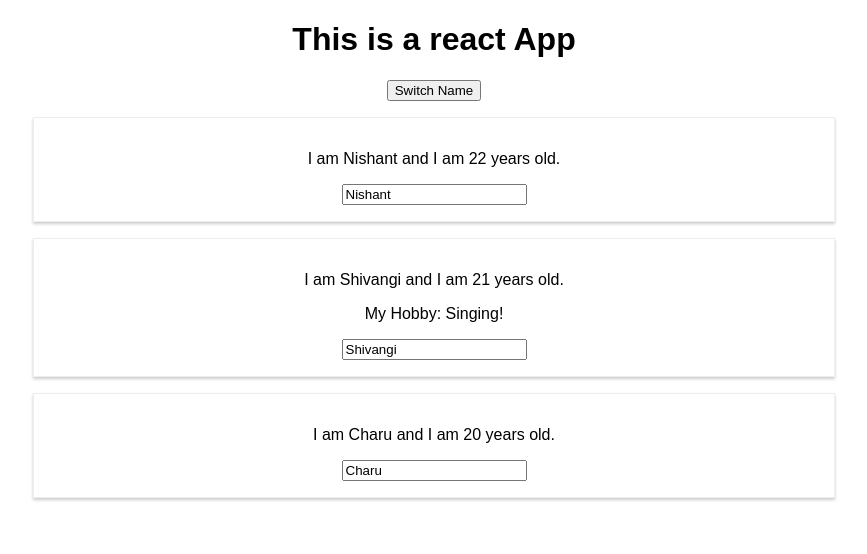
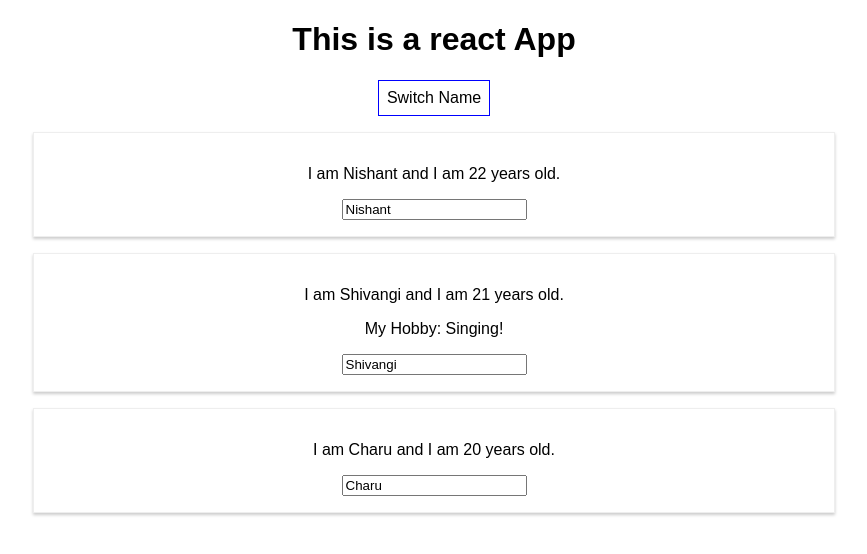
Before and after one commit to nishantsanu/learn_REACT, a React (Create React App) app: page / in a window 1280 px wide. Shown: the top 554 px of the page, without its empty margins (206-1073 px from the left). Built offline with nearby package versions, Linux system fonts and the light colour scheme.

Commit message:
inline styling of button

```diff
--- a/src/App.js
+++ b/src/App.js
@@ -12,6 +12,7 @@
     ],
     something:"something else"
   }
+
 
   nameSwitchHandler =(newName)=>{
     //console.log("was clicked");
@@ -38,10 +39,22 @@
 
 
   render() {
+
+    const style={
+      backgroundColor:'white',
+      font: 'inherit',
+      border: '1px solid blue',
+      padding: '8px',
+      cursor: 'pointer'
+    }
+
     return (
       <div className="App">
         <h1>This is a react App</h1>
-        <button onClick={this.nameSwitchHandler.bind(this,"Preksha")}>Switch Name</button>
+        <button
+          onClick={this.nameSwitchHandler.bind(this,"Preksha")}
+          style={style}>Switch Name
+        </button>
         <Person
           name={this.state.persons[0].name}
           age={this.state.persons[0].age}/>
```
